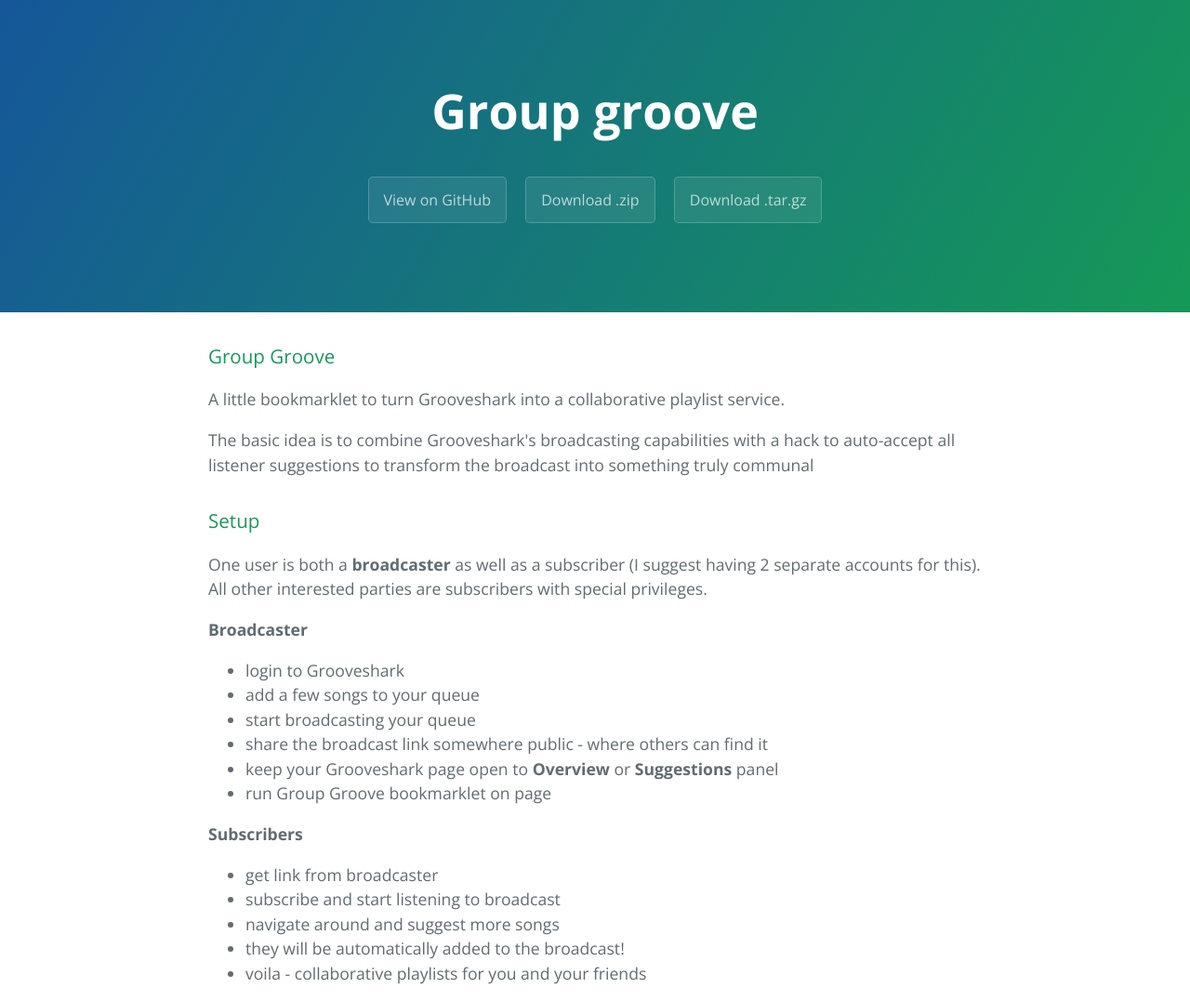
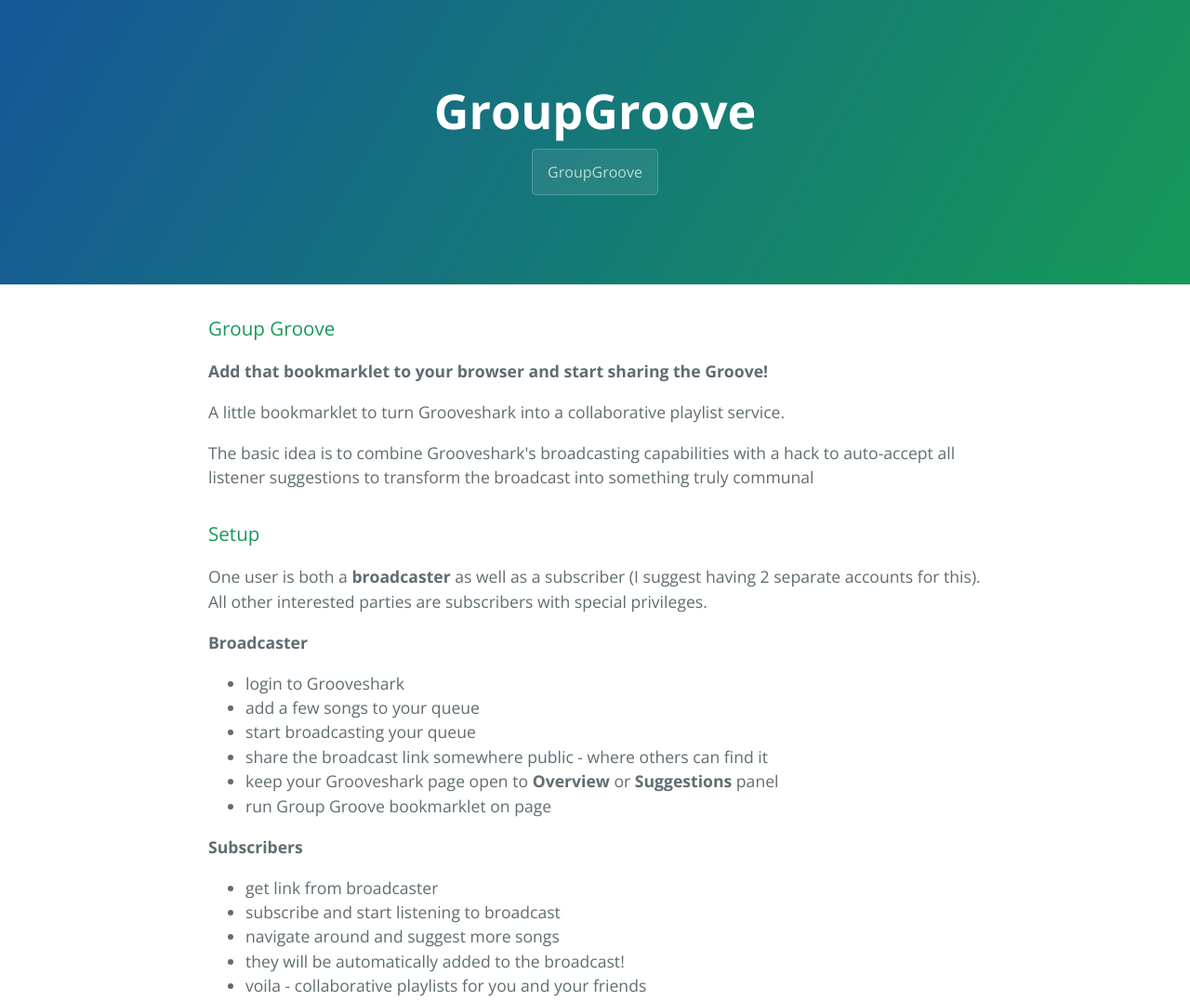
Before and after one commit to vlandham/group_groove, a plain HTML site: page index.html in a window 1280 px wide. Shown: the top 1077 px of the page at 93% size. Drawn offline with nearby package versions, Linux system fonts and the light colour scheme.

Commit message:
bookmarklet

```diff
--- a/index.html
+++ b/index.html
@@ -2,7 +2,7 @@
 <html lang="en-us">
   <head>
     <meta charset="UTF-8">
-    <title>Group groove by vlandham</title>
+    <title>Group Groove by vlandham</title>
     <meta name="viewport" content="width=device-width, initial-scale=1">
     <link rel="stylesheet" type="text/css" href="stylesheets/normalize.css" media="screen">
     <link href='http://fonts.googleapis.com/css?family=Open+Sans:400,700' rel='stylesheet' type='text/css'>
@@ -11,16 +11,15 @@
   </head>
   <body>
     <section class="page-header">
-      <h1 class="project-name">Group groove</h1>
-      <h2 class="project-tagline"></h2>
-      <a href="https://github.com/vlandham/group_groove" class="btn">View on GitHub</a>
-      <a href="https://github.com/vlandham/group_groove/zipball/master" class="btn">Download .zip</a>
-      <a href="https://github.com/vlandham/group_groove/tarball/master" class="btn">Download .tar.gz</a>
+      <h1 class="project-name">GroupGroove</h1>
+      <a class="btn" id="OutputHref" href="javascript:void%20function(e){var%20a=function(e){function%20a(){console.log(%22acceptabot%22),e(%22.destroyBroadcast%20.confirm%22).trigger(%22click%22),e(%22.card%20.approve%22).each(function(){e(this).trigger(%22click%22)})}e('*[data-translate-text=%22SUGGESTIONS%22]').append(%22%3Ch3%20style='background-color:steelblue;padding:10px;'%3E!!ACCEPTABOT%20ON!!%3C/h3%3E%22),window.setInterval(a,1e4)},t=e%26%26e.fn%26%26parseFloat(e.fn.jquery)%3E=1.7;if(t)a(e);else{var%20o=document.createElement(%22script%22);o.src=%22//ajax.googleapis.com/ajax/libs/jquery/1/jquery.js%22,o.onload=o.onreadystatechange=function(){var%20e=this.readyState;e%26%26%22loaded%22!==e%26%26%22complete%22!==e||a(jQuery.noConflict())}}document.getElementsByTagName(%22head%22)[0].appendChild(o)}(window.jQuery);">GroupGroove</a>
     </section>
 
     <section class="main-content">
       <h3>
 <a id="group-groove" class="anchor" href="#group-groove" aria-hidden="true"><span class="octicon octicon-link"></span></a>Group Groove</h3>
+
+<p><strong>Add that bookmarklet to your browser and start sharing the Groove!</strong></p>
 
 <p>A little bookmarklet to turn Grooveshark into a collaborative playlist service.</p>
 
```
Also changed, not shown: group_groove.js (added, +13 -0 lines).
